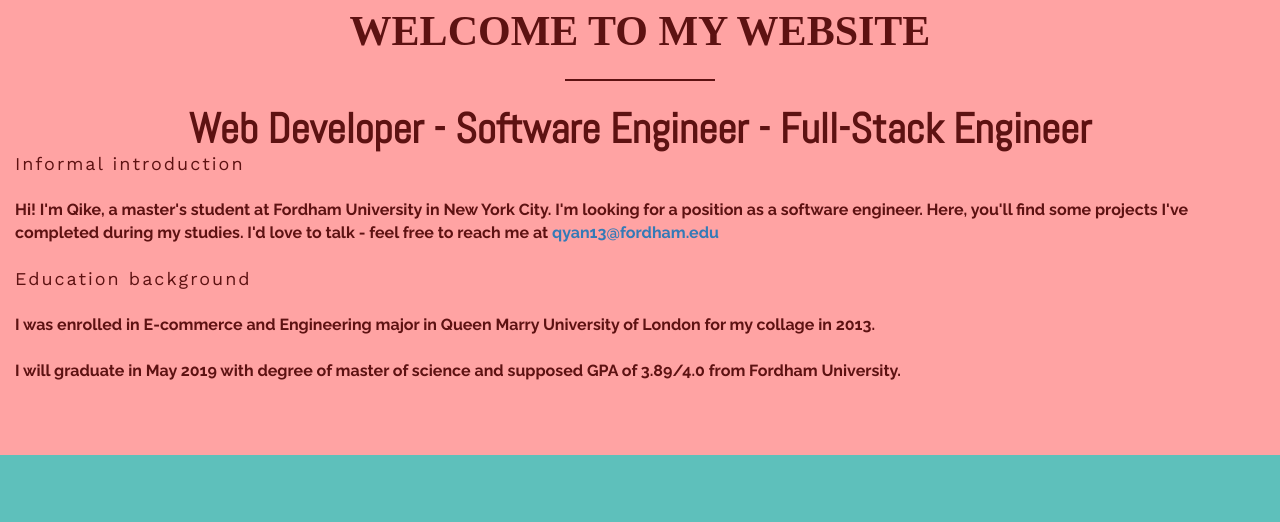
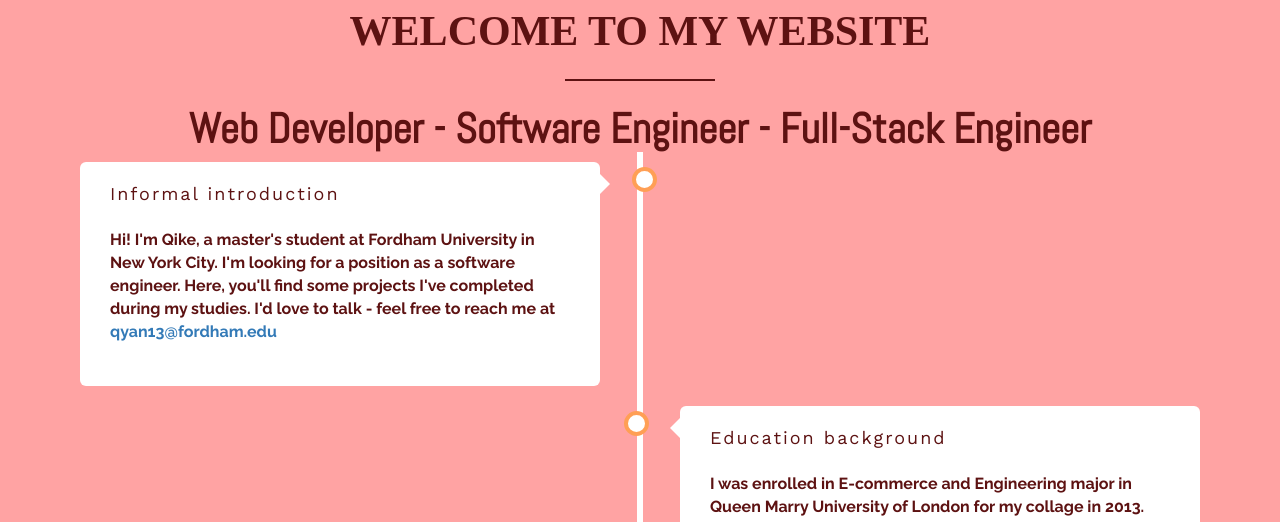
Before and after one commit to LittlePrincessDADA/QikeYan.github.io, a plain HTML site: page index.html in a window 1280 px wide. Shown: the part 430-952 px from the top of the page. Drawn offline with nearby package versions, Linux system fonts and the light colour scheme; a web font is replaced by a local one.

Commit message:
Update main.css

```diff
--- a/main.css
+++ b/main.css
@@ -227,21 +227,19 @@
     margin-right: auto;
    }
 
-  hr.star-light:after {
+  hr.star-light:before {
     color: #fff;
     background-color: #ff00005c;
     position: relative;
     top: -.8em;
     display: inline-block;
     padding: 0 .25em;
-    content: '\f005';
+    content: '\f000';
     font-family: "Font Awesome 5 Free";
     font-weight: 900;
     font-size: 2em;
    }
-::after, ::before {
-    box-sizing: border-box;
-}
+
 
 .accordion {
   background-color: #f4433638;
@@ -727,3 +725,128 @@
   text-decoration: none;
   cursor: pointer;
 }
+
+/* The actual timeline (the vertical ruler) */
+.timeline {
+  position: relative;
+  max-width: 1200px;
+  margin: 0 auto;
+}
+
+/* The actual timeline (the vertical ruler) */
+.timeline::after {
+  content: '';
+  position: absolute;
+  width: 6px;
+  background-color: white;
+  top: 0;
+  bottom: 0;
+  left: 50%;
+  margin-left: -3px;
+}
+
+/* Container around content */
+.Timelinecontainer {
+  padding: 10px 40px;
+  position: relative;
+  background-color: inherit;
+  width: 50%;
+}
+
+/* The circles on the timeline */
+.Timelinecontainer::after {
+  content: '';
+  position: absolute;
+  width: 25px;
+  height: 25px;
+  right: -17px;
+  background-color: white;
+  border: 4px solid #FF9F55;
+  top: 15px;
+  border-radius: 50%;
+  z-index: 1;
+}
+
+/* Place the container to the left */
+.left {
+  left: 0;
+}
+
+/* Place the container to the right */
+.right {
+  left: 50%;
+}
+
+/* Add arrows to the left container (pointing right) */
+.left::before {
+  content: " ";
+  height: 0;
+  position: absolute;
+  top: 22px;
+  width: 0;
+  z-index: 1;
+  right: 30px;
+  border: medium solid white;
+  border-width: 10px 0 10px 10px;
+  border-color: transparent transparent transparent white;
+}
+
+/* Add arrows to the right container (pointing left) */
+.right::before {
+  content: " ";
+  height: 0;
+  position: absolute;
+  top: 22px;
+  width: 0;
+  z-index: 1;
+  left: 30px;
+  border: medium solid white;
+  border-width: 10px 10px 10px 0;
+  border-color: transparent white transparent transparent;
+}
+
+/* Fix the circle for containers on the right side */
+.right::after {
+  left: -16px;
+}
+
+/* The actual content */
+.content {
+  padding: 20px 30px;
+  background-color: white;
+  position: relative;
+  border-radius: 6px;
+}
+
+/* Media queries - Responsive timeline on screens less than 600px wide */
+@media screen and (max-width: 600px) {
+  /* Place the timelime to the left */
+  .timeline::after {
+  left: 31px;
+  }
+
+  /* Full-width containers */
+  .Timelinecontainer {
+  width: 100%;
+  padding-left: 70px;
+  padding-right: 25px;
+  }
+
+  /* Make sure that all arrows are pointing leftwards */
+  .Timelinecontainer::before {
+  left: 60px;
+  border: medium solid white;
+  border-width: 10px 10px 10px 0;
+  border-color: transparent white transparent transparent;
+  }
+
+  /* Make sure all circles are at the same spot */
+  .left::after, .right::after {
+  left: 15px;
+  }
+
+  /* Make all right containers behave like the left ones */
+  .right {
+  left: 0%;
+  }
+}
```
